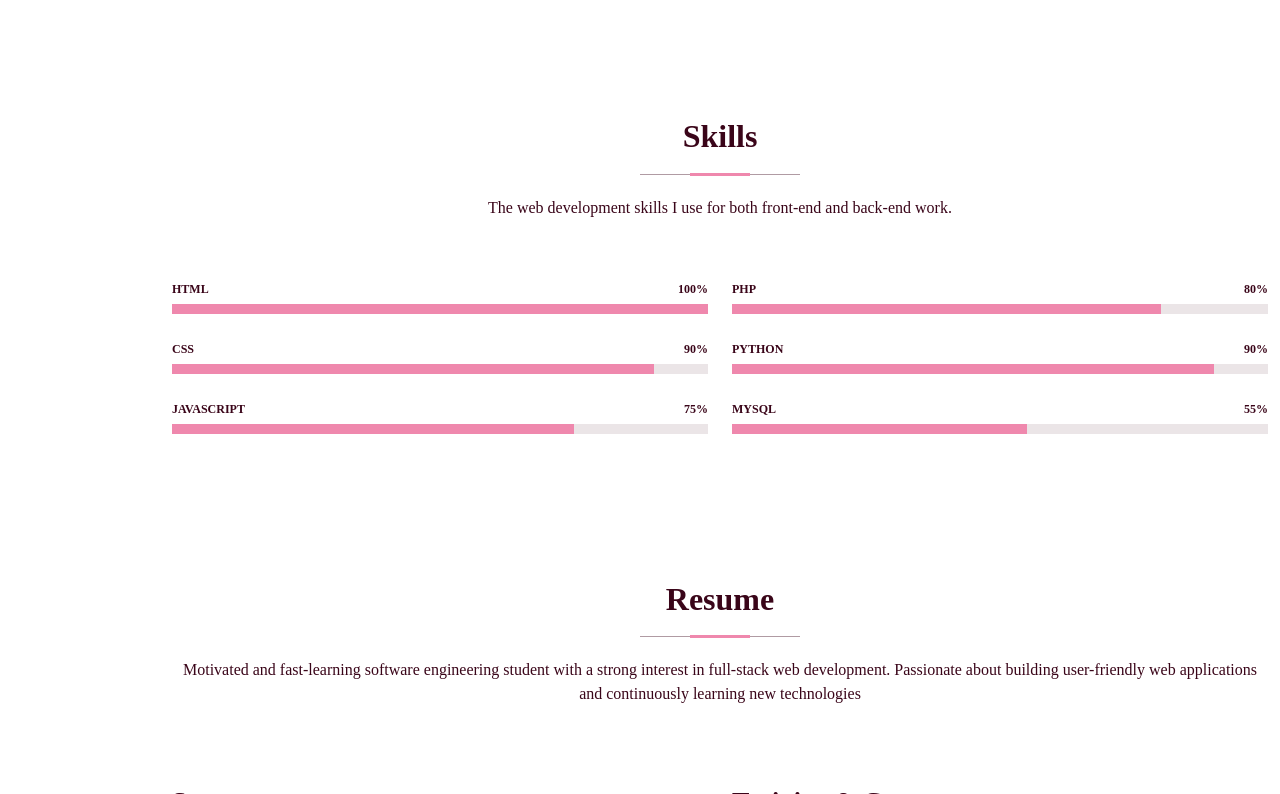
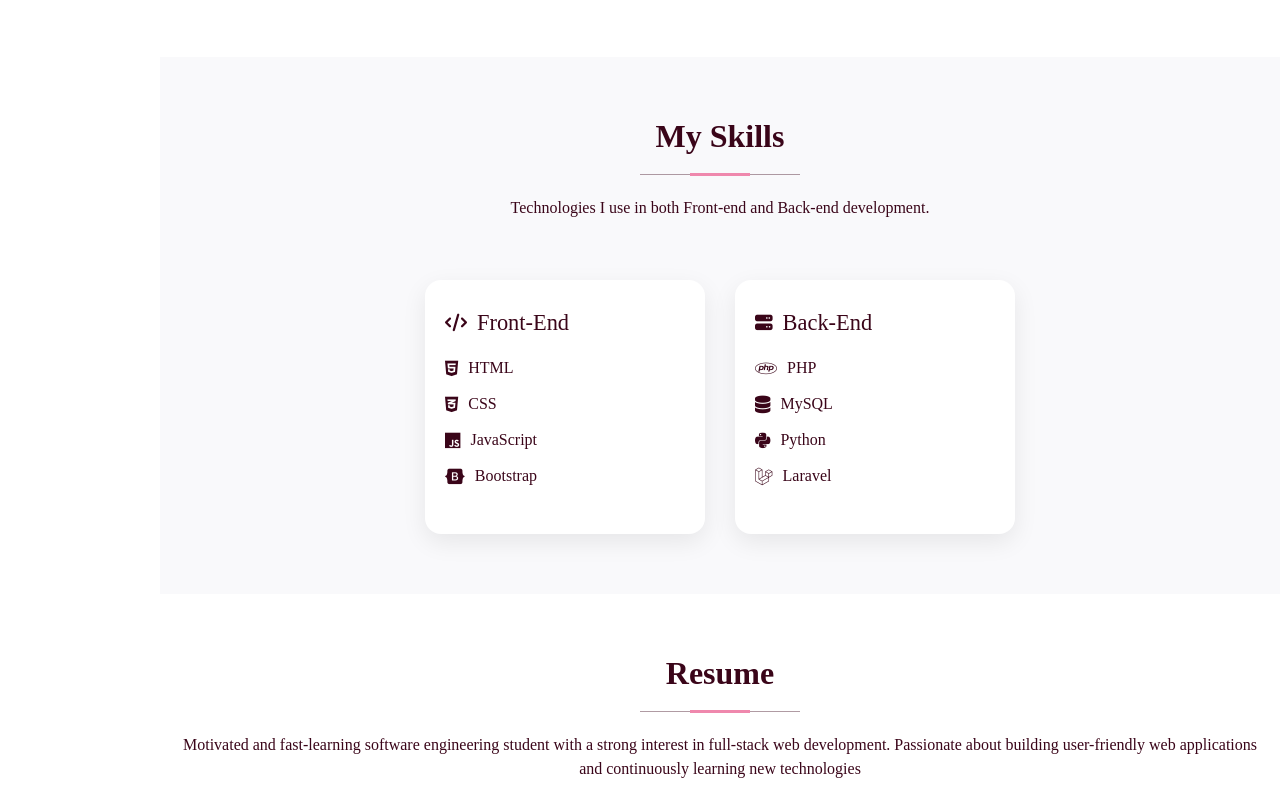
Before and after one commit to zolfamohamed/myportfolio, a plain HTML site: page index.html in a window 1280 px wide. Shown: the part 1563-2357 px from the top of the page. Drawn offline with nearby package versions, Linux system fonts and the light colour scheme.

Commit message:
Update Skills

```diff
--- a/assets/css/main.css
+++ b/assets/css/main.css
@@ -663,38 +663,91 @@ section,
 /*--------------------------------------------------------------
 # Skills Section
 --------------------------------------------------------------*/
-.skills .progress {
-  height: 60px;
-  display: block;
-  background: none;
-  border-radius: 0;
+/* === Skills Section Main Styling === */
+.skills-section {
+  background: #f9f9fb;
+  padding: 60px 20px;
+  text-align: center;
+ font-family:var(--default-font);
 }
 
-.skills .progress .skill {
-  color: var(--heading-color);
-  padding: 0;
-  margin: 0 0 6px 0;
-  text-transform: uppercase;
-  display: block;
-  font-weight: 600;
+.skills-heading {
   font-family: var(--heading-font);
+  color: #3A0519;
+  margin-bottom: 10px;
 }
 
-.skills .progress .skill .val {
-  float: right;
-  font-style: normal;
+.skills-subheading {
+  font-size: 1rem;
+  color: var(--default-color);
+  margin-bottom: 40px;
 }
 
-.skills .progress-bar-wrap {
-  background: color-mix(in srgb, var(--default-color), transparent 90%);
-  height: 10px;
+/* === Grid Layout === */
+.skills-grid {
+  display: flex;
+  flex-wrap: wrap;
+  justify-content: center;
+  gap: 30px;
 }
 
-.skills .progress-bar {
-  width: 1px;
-  height: 10px;
-  transition: 0.9s;
-  background-color: var(--accent-color);
+/* === Skill Card Box === */
+.skill-box {
+  background: white;
+  border-radius: 16px;
+  padding: 30px 20px;
+  width: 280px;
+  text-align: left;
+  box-shadow: 0 8px 25px rgba(0, 0, 0, 0.08);
+  transition: all 0.6s ease-out;
+  opacity: 0;
+  transform: translateY(40px);
+}
+
+.skill-box.visible {
+  opacity: 1;
+  transform: translateY(0);
+}
+
+.skill-box h3 {
+  font-size: 1.4rem;
+  color:var(--default-color);
+  margin-bottom: 20px;
+  display: flex;
+  align-items: center;
+  gap: 10px;
+}
+
+.skill-box ul {
+  list-style: none;
+  padding-left: 0;
+}
+
+.skill-box li {
+  font-size: 1rem;
+  margin-bottom: 12px;
+  color:var(--default-color);
+  display: flex;
+  align-items: center;
+  gap: 10px;
+}
+
+.skill-box i {
+  color:var(--default-color);
+  font-size: 1.1rem;
+}
+
+/* Optional delay class for animation sequence */
+.skill-box.delay {
+  transition-delay: 0.2s;
+}
+
+/* === Responsive Design === */
+@media (max-width: 768px) {
+  .skills-grid {
+    flex-direction: column;
+    align-items: center;
+  }
 }
 
 /*--------------------------------------------------------------
--- a/index.html
+++ b/index.html
@@ -8,7 +8,8 @@
   <meta content="" name="description">
   <meta content="" name="keywords">
   <!-- Font Awesome CDN -->
-  <link rel="stylesheet" href="https://cdnjs.cloudflare.com/ajax/libs/font-awesome/6.5.0/css/all.min.css">
+  <link rel="stylesheet" href="https://cdnjs.cloudflare.com/ajax/libs/font-awesome/6.4.0/css/all.min.css">
+
   <!-- bootstrab CDN -->
   <link rel="stylesheet" href="https://cdn.jsdelivr.net/npm/bootstrap-icons@1.10.5/font/bootstrap-icons.css">
 
@@ -34,9 +35,11 @@
 
 
 
-<link rel="preconnect" href="https://fonts.googleapis.com">
-<link rel="preconnect" href="https://fonts.gstatic.com" crossorigin>
-<link href="https://fonts.googleapis.com/css2?family=Indie+Flower&family=Merriweather:ital,opsz,wght@0,18..144,300..900;1,18..144,300..900&display=swap" rel="stylesheet">
+  <link rel="preconnect" href="https://fonts.googleapis.com">
+  <link rel="preconnect" href="https://fonts.gstatic.com" crossorigin>
+  <link
+    href="https://fonts.googleapis.com/css2?family=Indie+Flower&family=Merriweather:ital,opsz,wght@0,18..144,300..900;1,18..144,300..900&display=swap"
+    rel="stylesheet">
 
 
   <!-- Main CSS File -->
@@ -81,10 +84,11 @@
         <div class="row justify-content-center">
           <div class="col-lg-9">
             <h2>Zolfa Mohamed Mahmoud</h2>
-            <p>I'm <span class="typed" data-typed-items="Full Stack Developer, Front-End, Back-End, Freelancer">Full Stack
+            <p>I'm <span class="typed" data-typed-items="Full Stack Developer, Front-End, Back-End, Freelancer">Full
+                Stack
                 Developer</span><span class="typed-cursor typed-cursor--blink" aria-hidden="true"></span></p>
             <div class="social-links">
-              <a href="https://github.com/zolfamohamed"><i class="fa-brands fa-github" ></i></a>
+              <a href="https://github.com/zolfamohamed"><i class="fa-brands fa-github"></i></a>
               <a href="https://www.linkedin.com/in/zolfa-mohamed-mahmoud-0878a2312/"><i class="bi bi-linkedin"></i></a>
             </div>
           </div>
@@ -202,80 +206,39 @@
 
     </section> -->
 
-    <!-- Skills Section -->
-    <section id="skills" class="skills section">
+    <section class="skills-section" id="skills">
+      <div class="container section-title" data-aos="fade-up">
+        <h2 class="skills-heading fw-bold">My Skills</h2>
+        <p class="skills-subheading">Technologies I use in both Front-end and Back-end development.</p>
+      </div>
 
-      <!-- Section Title -->
-      <div class="container section-title" data-aos="fade-up">
-        <h2>Skills</h2>
-        <p>The web development skills I use for both front-end and back-end work.</p>
-      </div><!-- End Section Title -->
 
-      <div class="container" data-aos="fade-up" data-aos-delay="100">
-
-        <div class="row skills-content skills-animation">
-
-          <div class="col-lg-6">
-
-            <div class="progress">
-              <span class="skill"><span>HTML</span> <i class="val">100%</i></span>
-              <div class="progress-bar-wrap">
-                <div class="progress-bar" role="progressbar" aria-valuenow="100" aria-valuemin="0" aria-valuemax="100">
-                </div>
-              </div>
-            </div><!-- End Skills Item -->
-
-            <div class="progress">
-              <span class="skill"><span>CSS</span> <i class="val">90%</i></span>
-              <div class="progress-bar-wrap">
-                <div class="progress-bar" role="progressbar" aria-valuenow="90" aria-valuemin="0" aria-valuemax="100">
-                </div>
-              </div>
-            </div><!-- End Skills Item -->
-
-            <div class="progress">
-              <span class="skill"><span>JavaScript</span> <i class="val">75%</i></span>
-              <div class="progress-bar-wrap">
-                <div class="progress-bar" role="progressbar" aria-valuenow="75" aria-valuemin="0" aria-valuemax="100">
-                </div>
-              </div>
-            </div><!-- End Skills Item -->
-
-          </div>
-
-          <div class="col-lg-6">
-
-            <div class="progress">
-              <span class="skill"><span>PHP</span> <i class="val">80%</i></span>
-              <div class="progress-bar-wrap">
-                <div class="progress-bar" role="progressbar" aria-valuenow="80" aria-valuemin="0" aria-valuemax="100">
-                </div>
-              </div>
-            </div><!-- End Skills Item -->
-
-            <div class="progress">
-              <span class="skill"><span>Python</span> <i class="val">90%</i></span>
-              <div class="progress-bar-wrap">
-                <div class="progress-bar" role="progressbar" aria-valuenow="90" aria-valuemin="0" aria-valuemax="100">
-                </div>
-              </div>
-            </div><!-- End Skills Item -->
-
-            <div class="progress">
-              <span class="skill"><span>MySql</span> <i class="val">55%</i></span>
-              <div class="progress-bar-wrap">
-                <div class="progress-bar" role="progressbar" aria-valuenow="55" aria-valuemin="0" aria-valuemax="100">
-                </div>
-              </div>
-            </div>
-
-          </div>
-
+      <div class="skills-grid">
+        <!-- Front-end Skills -->
+        <div class="skill-box animate-on-scroll">
+          <h3><i class="fas fa-code"></i> Front-End</h3>
+          <ul>
+            <li><i class="fab fa-html5"></i> HTML</li>
+            <li><i class="fab fa-css3-alt"></i> CSS</li>
+            <li><i class="fab fa-js"></i> JavaScript</li>
+            <li><i class="fab fa-bootstrap"></i> Bootstrap</li>
+          </ul>
         </div>
 
+        <!-- Back-end Skills -->
+        <div class="skill-box animate-on-scroll delay">
+          <h3><i class="fas fa-server"></i> Back-End</h3>
+          <ul>
+            <li><i class="fab fa-php"></i> PHP</li>
+            <li><i class="fas fa-database"></i> MySQL</li>
+            <li><i class="fab fa-python"></i> Python</li>
+            <li><i class="fab fa-laravel"></i> Laravel</li>
+          </ul>
+        </div>
       </div>
+    </section>
 
-    </section><!-- /Skills Section -->
+
 
     <!-- Resume Section -->
     <section id="resume" class="resume section">
@@ -671,7 +634,7 @@
         <a href=""><i class="bi bi-facebook"></i></a>
         <a href=""><i class="bi bi-instagram"></i></a>
         <a href=""><i class="bi bi-skype"></i></a> -->
-        <a href=""><i class="bi bi-linkedin"></i></a>
+        <a href="https://www.linkedin.com/in/zolfa-mohamed-mahmoud-0878a2312/"><i class="bi bi-linkedin"></i></a>
       </div>
       <div class="container">
         <!-- <div class="copyright">
@@ -710,6 +673,22 @@
 
   <!-- Main JS File -->
   <script src="assets/js/main.js"></script>
+  <script>
+    const elements = document.querySelectorAll('.animate-on-scroll');
+
+    const showOnScroll = () => {
+      elements.forEach(el => {
+        const rect = el.getBoundingClientRect();
+        if (rect.top < window.innerHeight - 100) {
+          el.classList.add('visible');
+        }
+      });
+    };
+
+    window.addEventListener('scroll', showOnScroll);
+    window.addEventListener('load', showOnScroll);
+  </script>
+
 
 </body>
 
```
